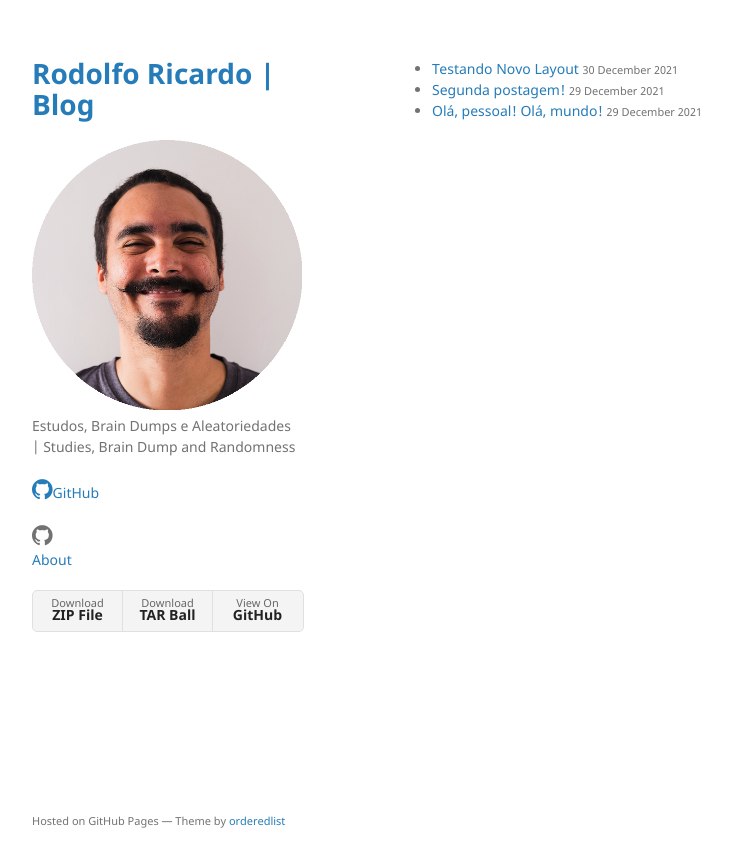
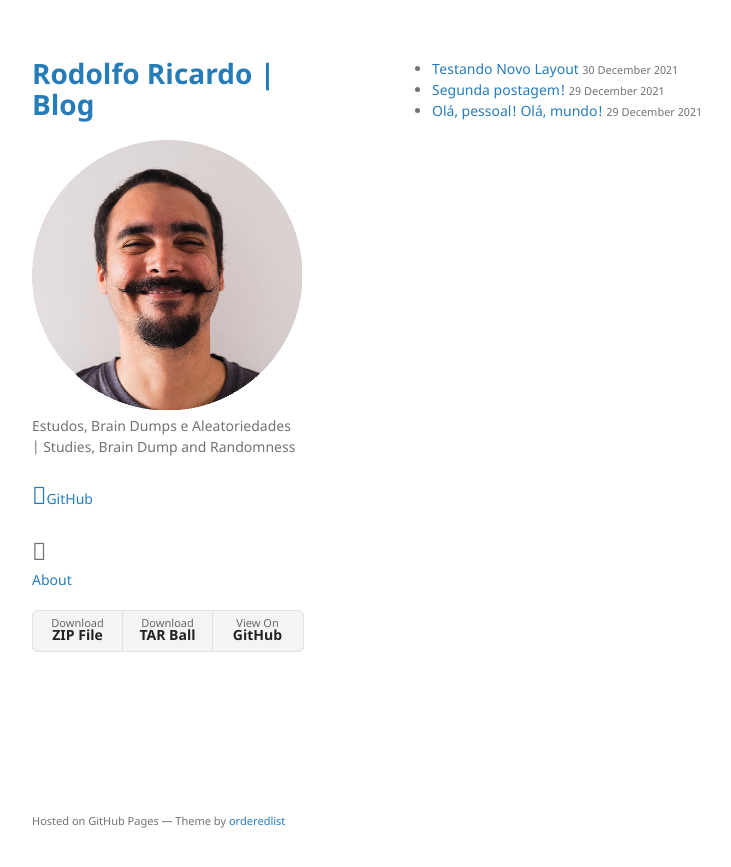
Before and after one commit to rodolforicardotech/rodolforicardotech.github.io, a Jekyll site: the page built from index.md, in a window 1280 px wide. Shown: the top 867 px of the page, without its empty margins (178-909 px from the left). Built offline with Jekyll 4.4.1, drawn with Linux system fonts in a browser that asks for light colours; our own code applies the rules of GitHub Pages for plain Markdown files.

Commit message:
removendo fontawesome e deixando só o unicode

```diff
--- a/_layouts/default.html
+++ b/_layouts/default.html
@@ -4,7 +4,6 @@
     <meta charset="UTF-8">
     <meta http-equiv="X-UA-Compatible" content="IE=edge">
     <meta name="viewport" content="width=device-width, initial-scale=1">
-    <link rel="stylesheet" href="https://cdnjs.cloudflare.com/ajax/libs/font-awesome/4.7.0/css/font-awesome.min.css">
 
 {% seo %}
     <link rel="stylesheet" href="{{ "/assets/css/style.css?v=" | append: site.github.build_revision | relative_url }}">
@@ -32,7 +31,8 @@
 
         {% if site.github.is_user_page %}
 
-        <p class="view"><a href="{{ site.github.owner_url }}"><i class="fa fa-github" aria-hidden="true" style="font-size:24px"></i>GitHub</a></p>
+        <p class="view"><a href="{{ site.github.owner_url }}">
+        <i style="font-size:24px" class="fa">&#xf09b;</i>GitHub</a></p>
         {% endif %}
 
 
```
